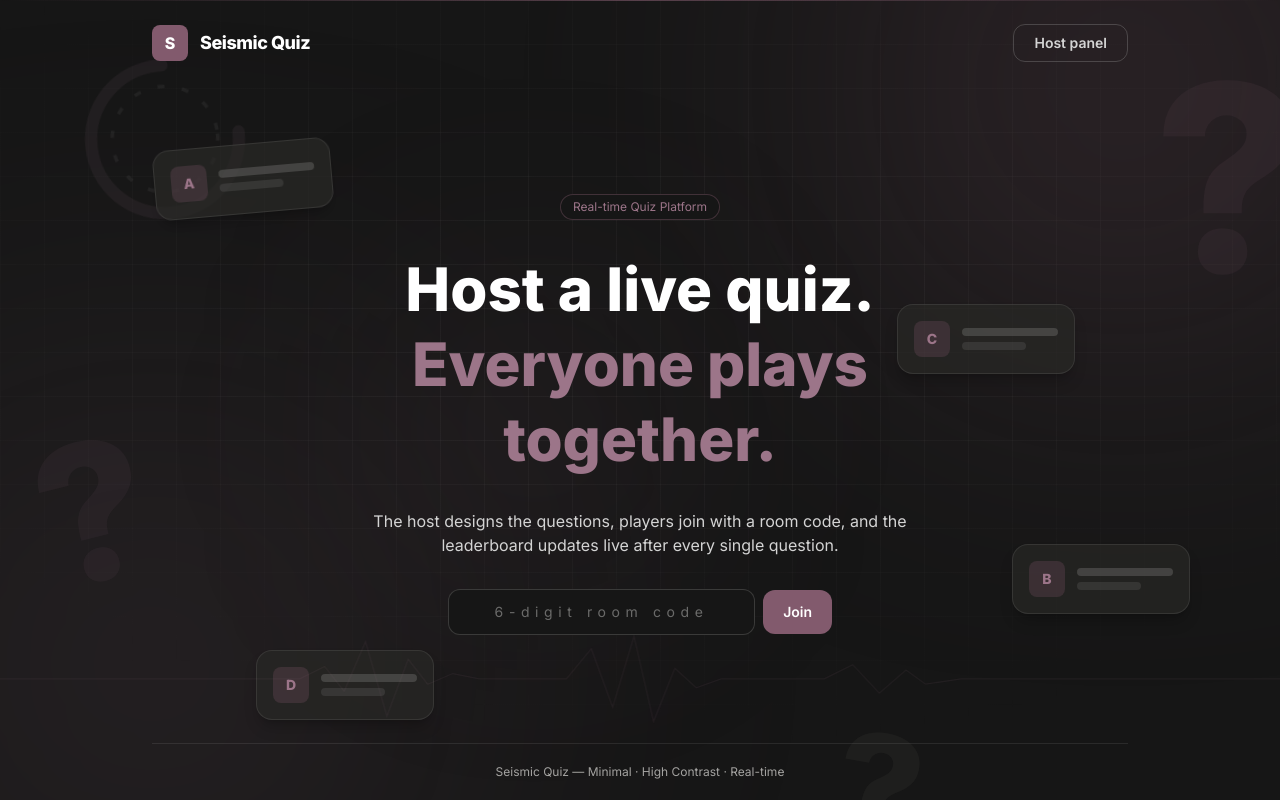
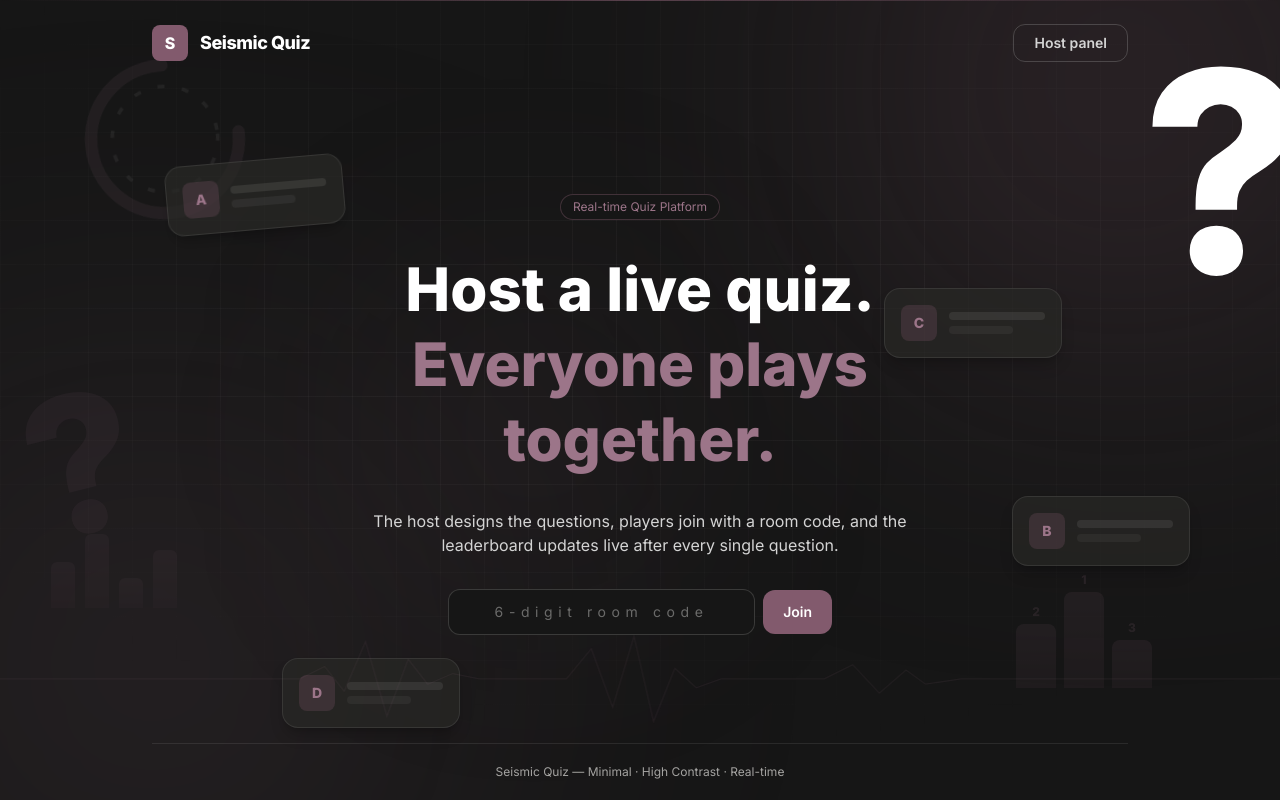
Before and after one commit to jeejjeH1/seismic-quiz, a Next.js app: page / in a window 1280 px wide. Built offline with nearby package versions, Linux system fonts and the light colour scheme.

Commit message:
Fix socket fallback to same-origin; quiz-themed backdrop (podium + distribution chart)

```diff
--- a/src/app/globals.css
+++ b/src/app/globals.css
@@ -65,6 +65,21 @@ body {
 
 .floaty {
   animation: floaty 8s ease-in-out infinite;
+}
+
+.double-line > svg,
+.double-line {
+  animation: line-pulse 3.2s ease-in-out infinite;
+}
+
+@keyframes line-pulse {
+  0%,
+  100% {
+    opacity: 0.55;
+  }
+  50% {
+    opacity: 1;
+  }
 }
 
 .confetti-piece {
--- a/src/components/Backdrop.tsx
+++ b/src/components/Backdrop.tsx
@@ -19,9 +19,40 @@ function OptionTile({
         {letter}
       </span>
       <span className="flex flex-col gap-1.5">
-        <span className="block h-2 w-24 rounded bg-line/25" />
-        <span className="block h-2 w-16 rounded bg-line/15" />
+        <span className="double-line block h-2 w-24 rounded bg-line/25" />
+        <span className="double-line block h-2 w-16 rounded bg-line/15" />
       </span>
+    </div>
+  );
+}
+
+function PodiumMini() {
+  return (
+    <div className="absolute bottom-[14%] right-[10%] hidden flex-row items-end gap-2 opacity-[0.14] xl:flex">
+      {[
+        { h: "h-16", label: "2" },
+        { h: "h-24", label: "1" },
+        { h: "h-12", label: "3" },
+      ].map((c, i) => (
+        <div key={i} className="flex flex-col items-center gap-1">
+          <span className="text-xs font-bold text-primary-light">{c.label}</span>
+          <div className={`w-10 rounded-t-lg bg-gradient-to-t from-primary/60 to-primary-light/70 ${c.h}`} />
+        </div>
+      ))}
+    </div>
+  );
+}
+
+function BarChartMini() {
+  return (
+    <div className="absolute left-[4%] bottom-[24%] hidden flex-row items-end gap-2.5 opacity-[0.12] lg:flex">
+      {[46, 74, 30, 58].map((h, i) => (
+        <div
+          key={i}
+          className="w-6 rounded-t-md bg-gradient-to-t from-primary/40 to-primary-light/50"
+          style={{ height: `${h}px` }}
+        />
+      ))}
     </div>
   );
 }
@@ -36,20 +67,17 @@ export default function Backdrop() {
       <div className="absolute bottom-[-18%] left-[-10%] h-[560px] w-[560px] rounded-full bg-primary-light/15 blur-[170px]" />
       <div className="absolute left-[30%] top-[35%] h-[300px] w-[300px] rounded-full bg-primary/10 blur-[120px]" />
 
-      {/* giant question marks */}
-      <span className="absolute -right-6 top-[6%] select-none font-sans text-[260px] font-extrabold leading-none text-primary/10">
+      {/* giant "?" — quiz core symbol */}
+      <span className="absolute -right-6 top-[4%] select-none font-sans text-[280px] font-extrabold leading-none text-primary/12">
         ?
       </span>
-      <span className="absolute left-[3%] top-[52%] rotate-[-14deg] select-none font-sans text-[190px] font-extrabold leading-none text-primary-light/[0.07]">
-        ?
-      </span>
-      <span className="absolute bottom-[-8%] right-[28%] rotate-[10deg] select-none font-sans text-[150px] font-extrabold leading-none text-line/[0.06]">
+      <span className="absolute left-[2%] top-[46%] rotate-[-14deg] select-none font-sans text-[190px] font-extrabold leading-none text-primary-light/[0.07]">
         ?
       </span>
 
       {/* countdown ring */}
       <svg
-        className="floaty absolute left-[6%] top-[8%] h-44 w-44 opacity-[0.08]"
+        className="floaty absolute left-[6%] top-[8%] h-44 w-44 opacity-[0.09]"
         viewBox="0 0 100 100"
         style={{ ["--r" as string]: "-6deg" }}
       >
@@ -61,23 +89,29 @@ export default function Backdrop() {
       <OptionTile
         letter="A"
         className="floaty hidden lg:flex"
-        style={{ top: "18%", left: "12%", "--r": "-5deg", animationDelay: "0s" } as React.CSSProperties}
+        style={{ top: "20%", left: "13%", "--r": "-5deg", animationDelay: "0s" } as React.CSSProperties}
       />
       <OptionTile
         letter="B"
         className="floaty hidden xl:flex"
-        style={{ top: "68%", right: "7%", "--r": "4deg", animationDelay: "1.6s" } as React.CSSProperties}
+        style={{ top: "62%", right: "7%", "--r": "4deg", animationDelay: "1.6s" } as React.CSSProperties}
       />
       <OptionTile
         letter="C"
         className="floaty hidden xl:flex"
-        style={{ top: "38%", right: "16%", "--r": "-3deg", animationDelay: "3.1s" } as React.CSSProperties}
+        style={{ top: "36%", right: "17%", "--r": "-3deg", animationDelay: "3.1s" } as React.CSSProperties}
       />
       <OptionTile
         letter="D"
         className="floaty hidden lg:flex"
-        style={{ bottom: "10%", left: "20%", "--r": "6deg", animationDelay: "2.2s" } as React.CSSProperties}
+        style={{ bottom: "9%", left: "22%", "--r": "6deg", animationDelay: "2.2s" } as React.CSSProperties}
       />
+
+      {/* mini leaderboard podium */}
+      <PodiumMini />
+
+      {/* mini answer distribution chart */}
+      <BarChartMini />
 
       {/* seismic underline (brand nod) */}
       <svg
--- a/src/lib/socket.ts
+++ b/src/lib/socket.ts
@@ -1,8 +1,6 @@
 "use client";
 
 import { io, type Socket } from "socket.io-client";
-
-const BASE = process.env.NEXT_PUBLIC_SOCKET_URL || "http://localhost:4000";
 
 declare global {
   interface Window {
@@ -13,7 +11,9 @@ declare global {
 export function getSocket(): Socket {
   if (typeof window === "undefined") throw new Error("socket client is browser-only");
   if (!window.__sqSocket) {
-    window.__sqSocket = io(BASE, { transports: ["websocket", "polling"] });
+    const env = (process.env.NEXT_PUBLIC_SOCKET_URL || "").trim();
+    const base = env || window.location.origin;
+    window.__sqSocket = io(base, { transports: ["websocket", "polling"] });
   }
   return window.__sqSocket;
 }
```
